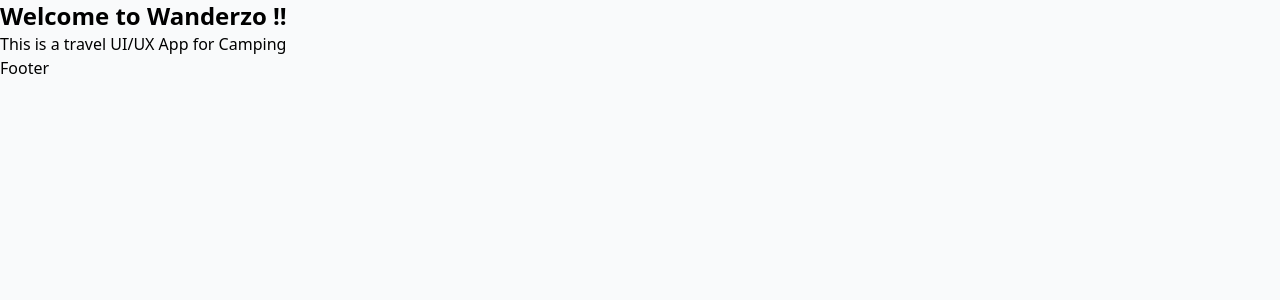
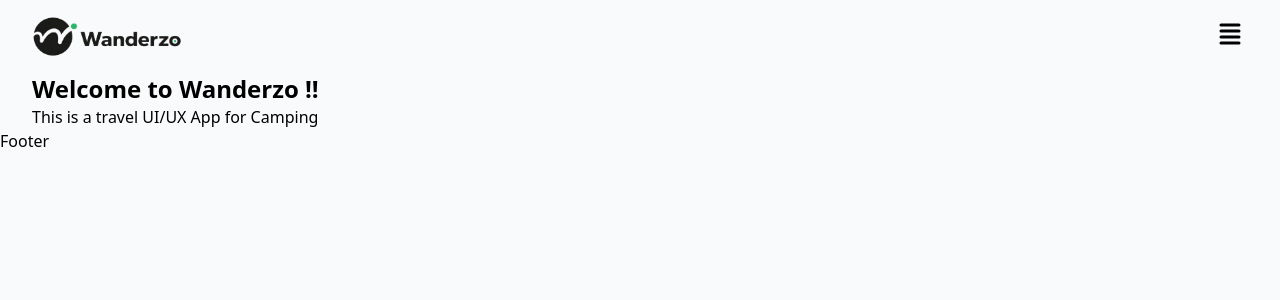
Before and after one commit to AdamKhelladi/DZCamp, a Next.js app: page / in a window 1280 px wide. Shown: the top 300 px of the page. Built offline with nearby package versions, Linux system fonts and the light colour scheme.

Commit message:
Add logo

```diff
--- /dev/null
+++ b/app/components/Container/page.tsx
@@ -0,0 +1,7 @@
+"use client";
+
+export default function Container({ children }: { children: React.ReactNode }) {
+  return (
+    <div className="max-w-7xl mx-auto px-4 sm:px-6 lg:px-8">{children}</div>
+  );
+}
--- a/app/components/Navbar.tsx
+++ b/app/components/Navbar.tsx
@@ -1,8 +1,32 @@
+import Link from "next/link";
+import Container from "./Container/page";
+import Image from "next/image";
 
 export default function Page() {
   return (
-    <nav>
-
-    </nav>
-  )
+    <Container>
+      <nav className="py-3 flex justify-between">
+        <Link href={"/"}>
+          <Image src="/images/wanderzoLogo.png" width={150} height={100} alt="Wanderzo Logo"/>
+        </Link>
+        <svg
+          className="w-9 h-9 mt-1 text-black cursor-pointer duration-300 hover:text-green-600"
+          aria-hidden="true"
+          xmlns="http://www.w3.org/2000/svg"
+          width="24"
+          height="24"
+          fill="none"
+          viewBox="0 0 24 24"
+        >
+          <path
+            stroke="currentColor"
+            strokeLinecap="round"
+            strokeLinejoin="round"
+            strokeWidth="2"
+            d="M18 6H6m12 4H6m12 4H6m12 4H6"
+          />
+        </svg>
+      </nav>
+    </Container>
+  );
 }
--- a/app/page.tsx
+++ b/app/page.tsx
@@ -1,9 +1,12 @@
+import Container from "./components/Container/page";
+
 export default function Home() {
   return (
-    <div>
-      <h1 className="font-bold text-2xl">Welcome to Wanderzo !!</h1>
-      <p>This is a travel UI/UX App for Camping</p>
-
-    </div>
+    <Container>
+      <div>
+        <h1 className="font-bold text-2xl">Welcome to Wanderzo !!</h1>
+        <p>This is a travel UI/UX App for Camping</p>
+      </div>
+    </Container>
   );
 }
```
Also changed, not shown: public/images/wanderzoLogo.png (added).
